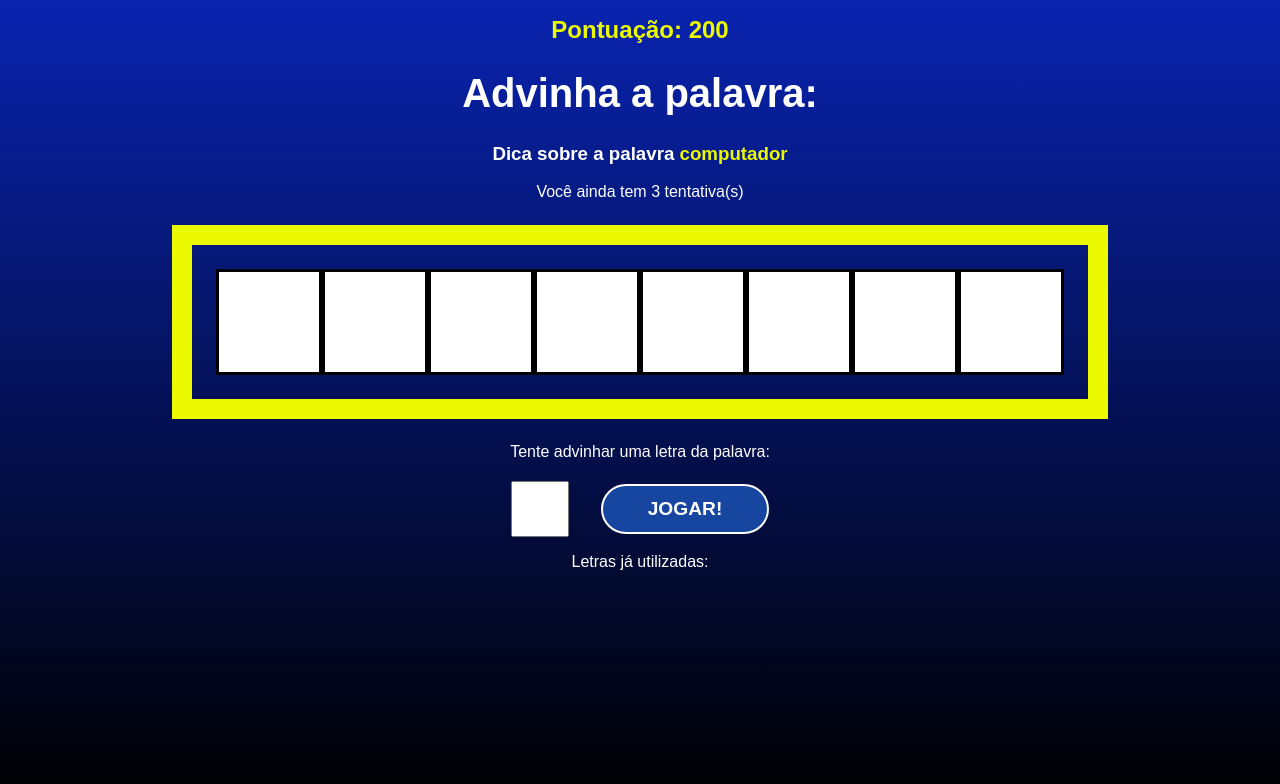
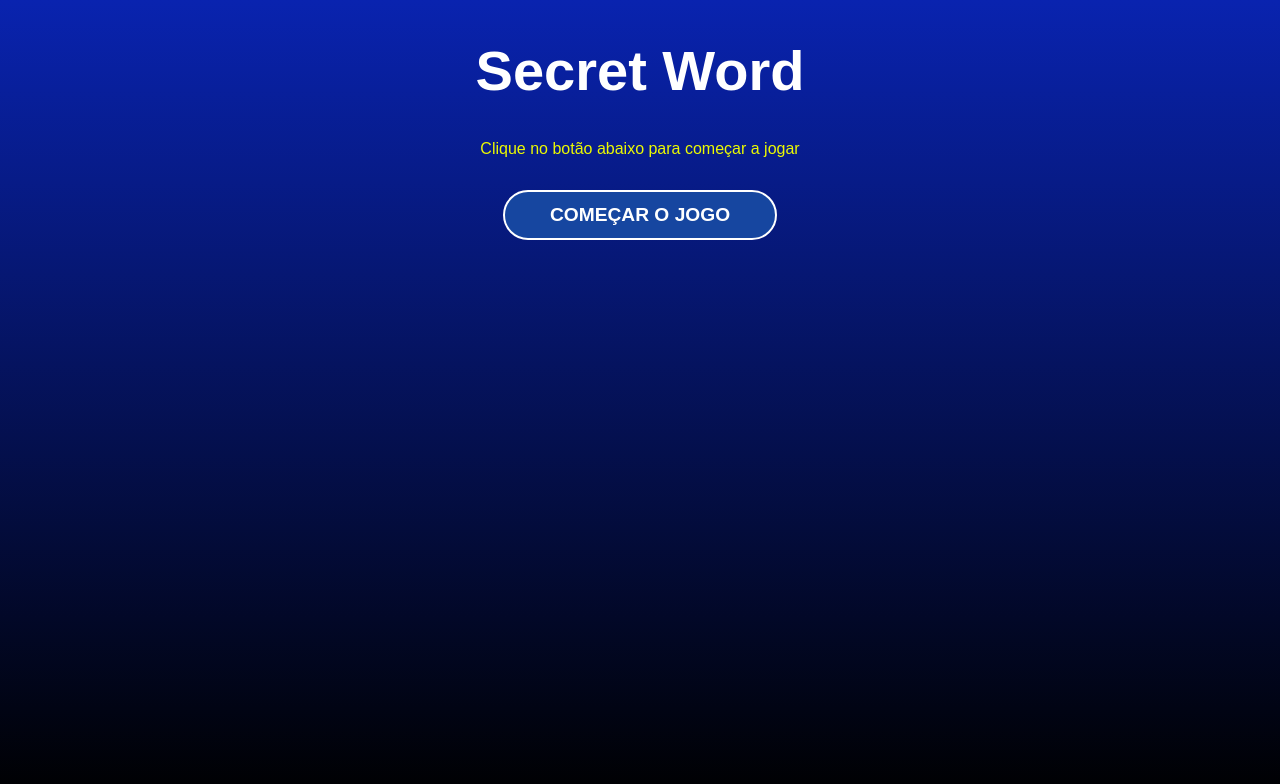
Before and after one commit to wkauan/secret-word, a React (Vite) app: page / in a window 1280 px wide. Shown: the top 784 px of the page. Built offline with nearby package versions, Linux system fonts and the light colour scheme.

Commit message:
fix: Fixing bug when init game

```diff
--- a/src/App.jsx
+++ b/src/App.jsx
@@ -114,14 +114,17 @@ function App() {
     const uniqueLetters = [...new Set(letters)];
 
     // Win condition
-    if (guessedLetters.length === uniqueLetters.length) {
+    if (
+      guessedLetters.length === uniqueLetters.length &&
+      gameStage === stages[1].name
+    ) {
       // Add score
       setScore((actualScore) => (actualScore += 100));
 
       // Restart game with new word
       startGame();
     }
-  }, [guessedLetters, letters, startGame]);
+  }, [guessedLetters, letters, startGame, gameStage]);
 
   // Restarts the game
   const retry = () => {
```
